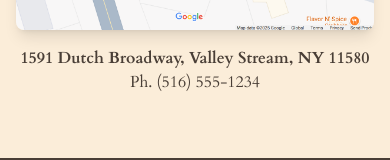
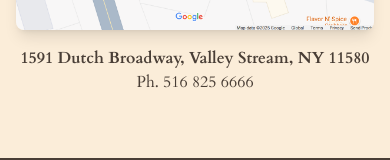
Before and after one commit to muhammadali0456/afghanfood, a React (Vite) app: page / in a window 390 px wide. Shown: the part 11519-11679 px from the top of the page. Built offline with nearby package versions, Linux system fonts and the light colour scheme.

Commit message:
change the phone number

```diff
--- a/src/components/EnhancedSections.tsx
+++ b/src/components/EnhancedSections.tsx
@@ -396,7 +396,7 @@ const LocationSection = () => {
         </a>
         <div className="mt-4 text-center text-spice-brown">
           <p className="font-bold">{address}</p>
-          <p>Ph. (516) 555-1234</p>
+          <p>Ph. 516 825 6666</p>
         </div>
       </div>
     </section>
```
